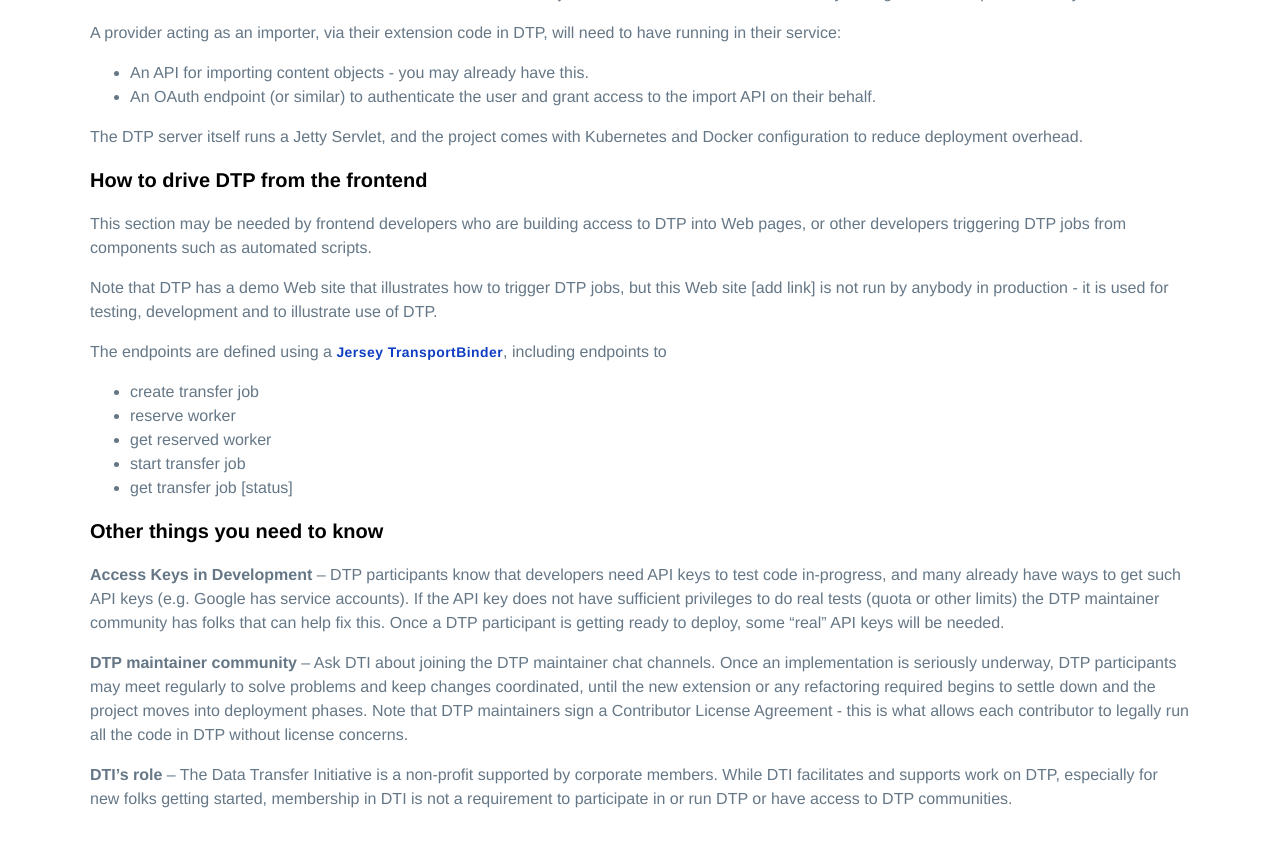
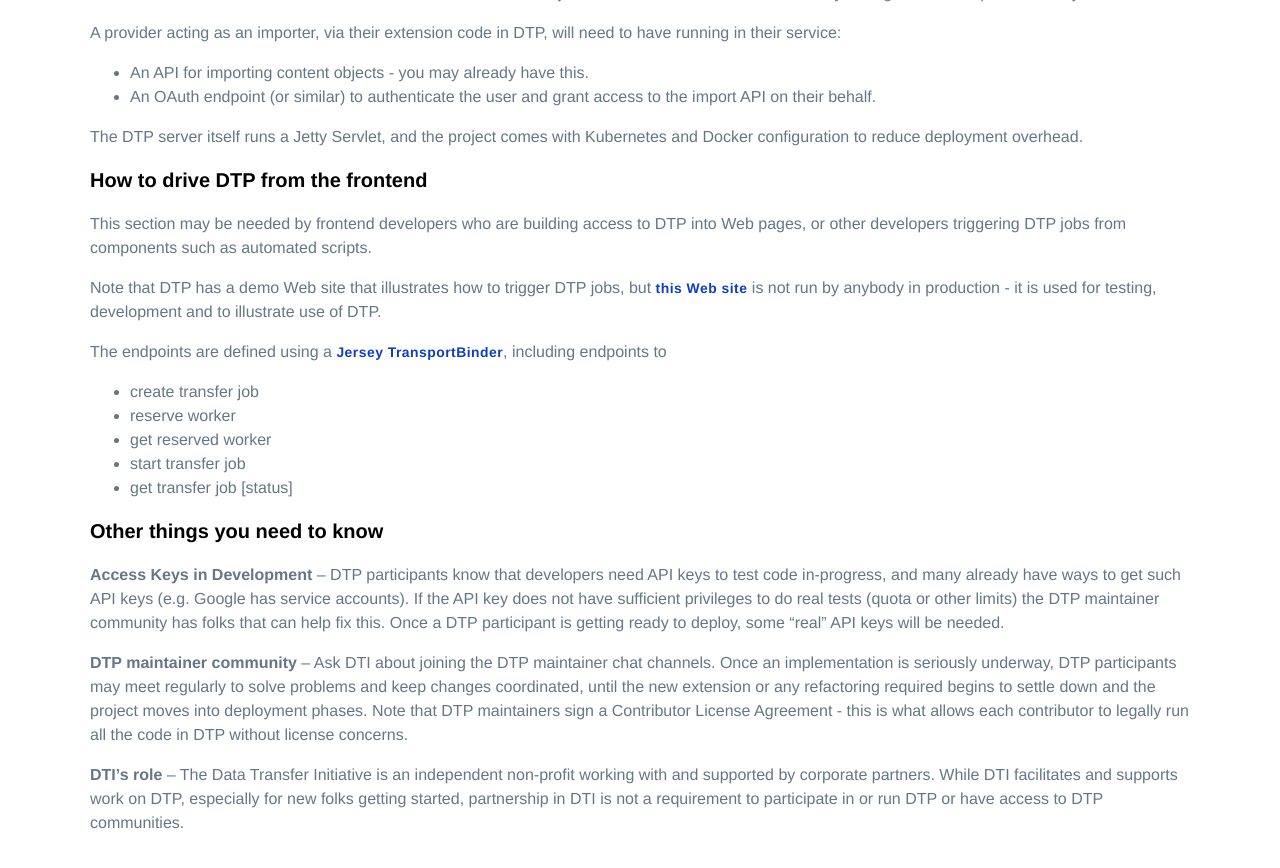
Before and after one commit to dtinit/dtinit.github.io, a Jekyll site: the page built from docs/dtp-intro-for-contributors.md, in a window 1280 px wide and 900 px high, scrolled down 2950 px. Shown: the top 868 px of the window. Built offline with Jekyll 4.4.1, drawn with Linux system fonts in a browser that asks for light colours; our own code applies the rules of GitHub Pages for plain Markdown files.

Commit message:
Update dtp-intro-for-contributors.md
Added a link for the demo web page and slightly tweaked language regarding DTI's role, notably to use "partners" instead of "members" as more reflective of our bylaws.

```diff
--- a/docs/dtp-intro-for-contributors.md
+++ b/docs/dtp-intro-for-contributors.md
@@ -79,7 +79,7 @@ The DTP server itself runs a Jetty Servlet, and the project comes with Kubernete
 
 This section may be needed by frontend developers who are building access to DTP into Web pages, or other developers triggering DTP jobs from components such as automated scripts.
 
-Note that DTP has a demo Web site that illustrates how to trigger DTP jobs, but this Web site [add link] is not run by anybody in production - it is used for testing, development and to illustrate use of DTP.
+Note that DTP has a demo Web site that illustrates how to trigger DTP jobs, but [this Web site](https://github.com/google/data-transfer-project/tree/master/distributions/demo-server) is not run by anybody in production - it is used for testing, development and to illustrate use of DTP.
 
 The endpoints are defined using a [Jersey TransportBinder](https://github.com/google/data-transfer-project/blob/master/extensions/transport/portability-transport-jettyrest/src/main/java/org/datatransferproject/transport/jettyrest/rest/JerseyTransportBinder.java), including endpoints to
 * create transfer job
@@ -95,7 +95,7 @@ The endpoints are defined using a [Jersey TransportBinder](https://github.com/go
 
 **DTP maintainer community** -- Ask DTI about joining the DTP maintainer chat channels.  Once an implementation is seriously underway, DTP participants may meet regularly to solve problems and keep changes coordinated, until the new extension or any refactoring required begins to settle down and the project moves into deployment phases.  Note that DTP maintainers sign a Contributor License Agreement - this is what allows each contributor to legally run all the code in DTP without license concerns.
 
-**DTI's role** -- The Data Transfer Initiative is a non-profit supported by corporate members.  While DTI facilitates and supports work on DTP, especially for new folks getting started, membership in DTI is not a requirement to participate in or run DTP or have access to DTP communities.
+**DTI's role** -- The Data Transfer Initiative is an independent non-profit working with and supported by corporate partners.  While DTI facilitates and supports work on DTP, especially for new folks getting started, partnership in DTI is not a requirement to participate in or run DTP or have access to DTP communities.
 
 
 
```
